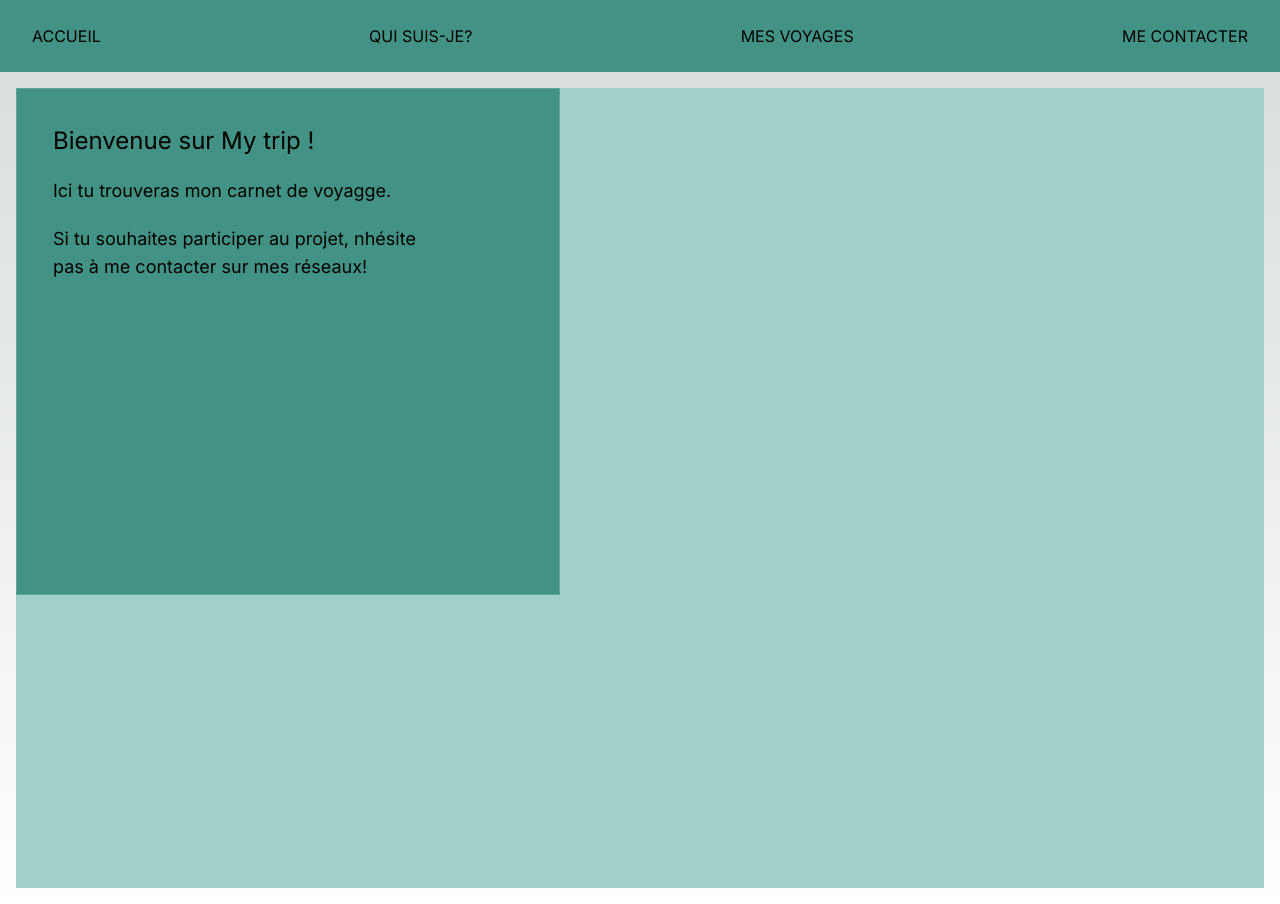
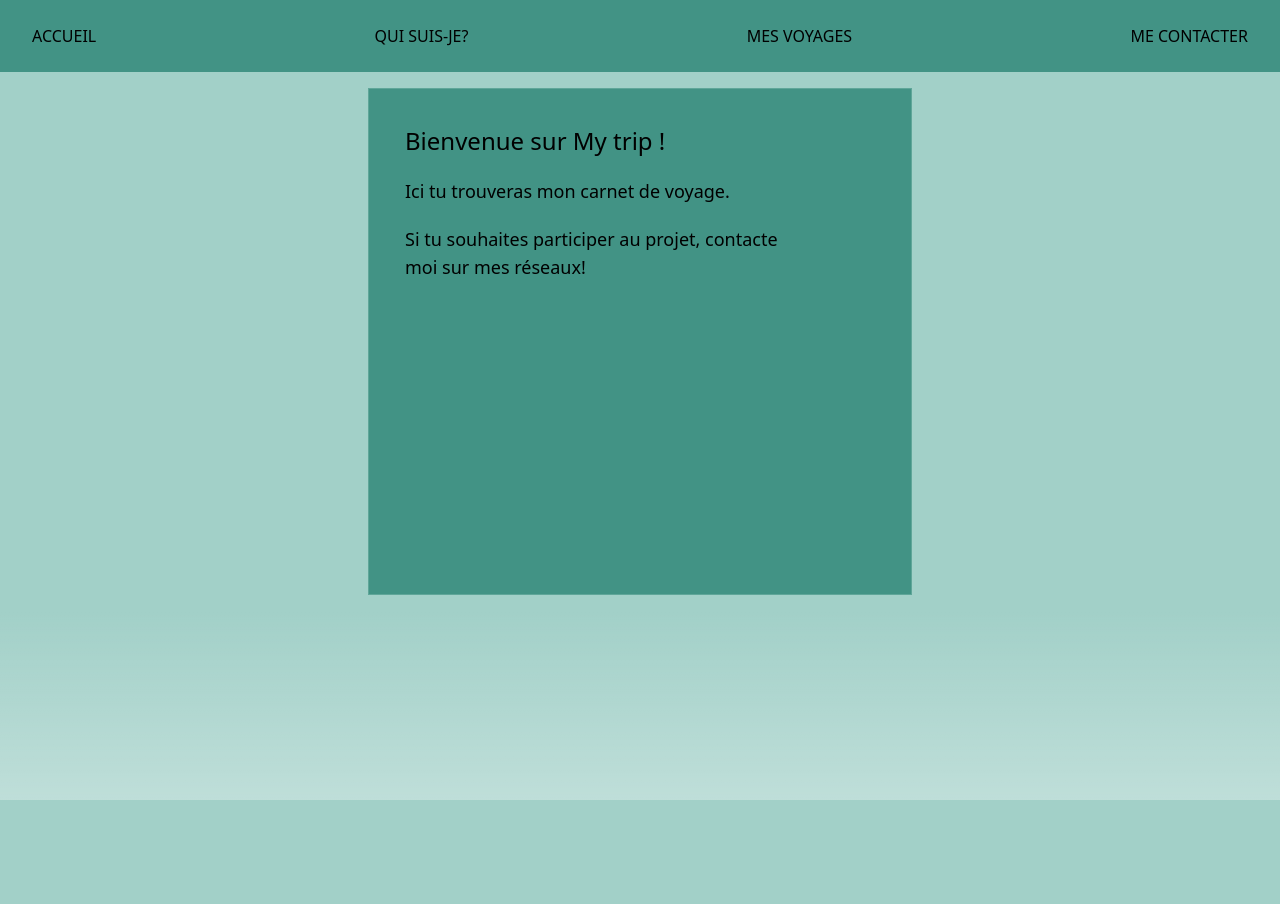
Before and after one commit to LeaBani/my-trip, a Next.js app: page / in a window 1280 px wide. After the commit the page ends 800 px from the top, so only its background shows below. Built offline with nearby package versions, Linux system fonts and the light colour scheme.

Commit message:
change style and clean code

```diff
--- a/src/app/_components/ChangeInput.tsx
+++ b/src/app/_components/ChangeInput.tsx
@@ -20,7 +20,7 @@ export default async function GetCitiesByCountry(value : any) {
 
     return (
 
-        <div>
+        <div className="border-t border-light pt-10 sm:mt-16 sm:pt-16 lg:mx-0 lg:max-w-none">
             <div className="sm:col-span-3 mx-auto max-w-7xl px-6 lg:px-8">
               <label htmlFor="country" className="block text-sm font-medium leading-6 text-purple">
                 Country
--- a/src/app/_components/Results.tsx
+++ b/src/app/_components/Results.tsx
@@ -11,10 +11,10 @@ export default async function GetCitiesByCountryResults({value}) {
 
     return (
 
-        <ul className="flex">
+        <ul className="flex justify-center">
         {cities
             ? cities.map(elem => (
-                <li key={elem.id}><CityItem {...elem}/></li>
+                <CityItem key={elem.id} {...elem}/>
             ))
             :
                 <li>Aucune donnée</li>
--- a/src/app/layout.tsx
+++ b/src/app/layout.tsx
@@ -18,9 +18,9 @@ export default function RootLayout({
 }) {
   return (
     <html lang="fr">
-      <body className={inter.className}>
+      <body className="bg-light">
         <NavBar/>
-        <div className='bg-light h-screen flex m-4'>{children}</div>
+        <div className='bg-light flex justify-center'>{children}</div>
       </body>
     </html>
   )
--- a/src/app/mytrip/[tripId]/page.tsx
+++ b/src/app/mytrip/[tripId]/page.tsx
@@ -15,16 +15,16 @@ async function OneTrip({
   const paramsId = Number(params.tripId)
   // console.log('page id', paramsId)
   const oneTrip = await getOneTripAction(paramsId);
-  console.log('one trip', oneTrip)
+  // console.log('one trip', oneTrip)
 
   const cityInfos = await getCityById(paramsId);
   // console.log('cityInfos', cityInfos)
 
     return (
-      <main>
+      <main className="p-6">
 
        {cityInfos.map(elem => (
-                <li key={elem.id}><CityItem {...elem}/></li>))}
+                <CityItem key={elem.id} {...elem}/>))}
 
        {/* <div>{JSON.stringify(searchParams)}</div> */}
 
@@ -32,12 +32,12 @@ async function OneTrip({
     <table className="min-w-full">
       <thead>
         <tr>
-          <th className="border p-2 ">Moyen de transport</th>
-          <th className="border p-2">Activitée</th>
-          <th className="border p-2">Durée</th>
-          <th className="border p-2">Prix</th>
-          <th className="border p-2">Liens</th>
-          <th className="border p-2">Nombre de personnes</th>
+          <th className="border p-2 bg-secondary ">Etape</th>
+          <th className="border p-2 bg-secondary">Durée</th>
+          <th className="border p-2 bg-secondary">Activitée</th>
+          <th className="border p-2 bg-secondary">Prix (€)</th>
+          <th className="border p-2 bg-secondary">Liens</th>
+          <th className="border p-2 bg-secondary">Nombre de personnes</th>
         </tr>
       </thead>
       <tbody>
--- a/src/app/mytrip/page.tsx
+++ b/src/app/mytrip/page.tsx
@@ -4,9 +4,8 @@ import GetCitiesByCountry from "../_components/ChangeInput";
 function MyTripList() {
 
     return (
-      <main>
 
-      <div className="w-[800px] bg-primary border border-light border-opacity-30 p-6">
+      <main className="w-[800px] bg-primary border border-light border-opacity-30 p-6">
 
       <div className="mx-auto max-w-7xl px-6 lg:px-8">
         <div className="mx-auto max-w-2xl lg:mx-0">
@@ -16,13 +15,10 @@ function MyTripList() {
           </p>
         </div>
 
-        <div className="border-t border-light pt-10 sm:mt-16 sm:pt-16 lg:mx-0 lg:max-w-none">
 
         <GetCitiesByCountry />
 
-=       </div>
-        </div>
-        </div>
+       </div>
       </main>
     )
   }
--- a/src/app/page.tsx
+++ b/src/app/page.tsx
@@ -2,11 +2,11 @@ import React from "react";
 
 export default function Home() {
   return (
-    <main>
-      <div id="#accueil" className="w-[544px] h-[507px] bg-primary border border-light border-opacity-30 p-9">
+    <main className="m-4 flex">
+      <div className="w-[544px] h-[507px] bg-primary border border-light border-opacity-30 p-9">
         <h1 className=" text-2xl mb-5 text-neutral-500 ">Bienvenue sur My trip ! </h1>
-          <p className=" mb-5 w-4/5 lg:text-lg text-neutral-500">Ici tu trouveras mon carnet de voyagge.</p>
-          <p className="lg:text-lg  text-neutral-500 mb-3 sm:w-4/5">Si tu souhaites participer au projet, nhésite pas à me contacter sur mes réseaux!</p>
+          <p className=" mb-5 w-4/5 lg:text-lg text-neutral-500">Ici tu trouveras mon carnet de voyage.</p>
+          <p className="lg:text-lg  text-neutral-500 mb-3 sm:w-4/5">Si tu souhaites participer au projet, contacte moi sur mes réseaux!</p>
       </div>
     </main>
   )
--- a/src/components/Cities.tsx
+++ b/src/components/Cities.tsx
@@ -1,6 +1,7 @@
 import Image from "next/image";
 import React from "react";
 import logo from '../yosemite.jpg'
+import Link from "next/link";
 
 export interface CityItemProps {
   id: number
@@ -16,14 +17,14 @@ export interface CityItemProps {
 export async function CityItem({id, countryName, cityName, description, monthName, durationName, picture} : CityItemProps){
 
     return (
-      <article className="flex max-w-xl flex-col items-start justify-between px-20">
+      <li className="flex max-w-xl flex-col items-start justify-between px-20">
               <div className="flex items-center gap-x-4 text-xs">
-                <a
+                <Link
                   href={`mytrip/${id}`}
                   className="relative z-10 rounded-full bg-secondary px-3 py-1.5 font-medium text-light hover:bg-primary"
                 >
                   {countryName}
-                </a>
+                </Link>
               </div>
               <div className="group relative">
                 <h3 className="mt-3 text-lg font-semibold leading-6 text-secondary group-hover:text-secondary">
@@ -46,7 +47,7 @@ export async function CityItem({id, countryName, cityName, description, monthNam
                   <p className="text-secondary">{durationName}</p>
                 </div>
               </div>
-            </article>
+            </li>
 
 
     )
--- a/src/components/NavBar.tsx
+++ b/src/components/NavBar.tsx
@@ -4,7 +4,7 @@ import Link from 'next/link'
 export function NavBar() {
 
   return (
-    <header className="bg-primary">
+    <header className="bg-primary sticky top-0">
       <nav className="mx-auto flex max-w-7xl items-center justify-between p-6 lg:px-8 uppercase" aria-label="Global">
         <Link href='/'>Accueil</Link>
         <Link href='/mytrip'>Qui suis-je?</Link>
```
